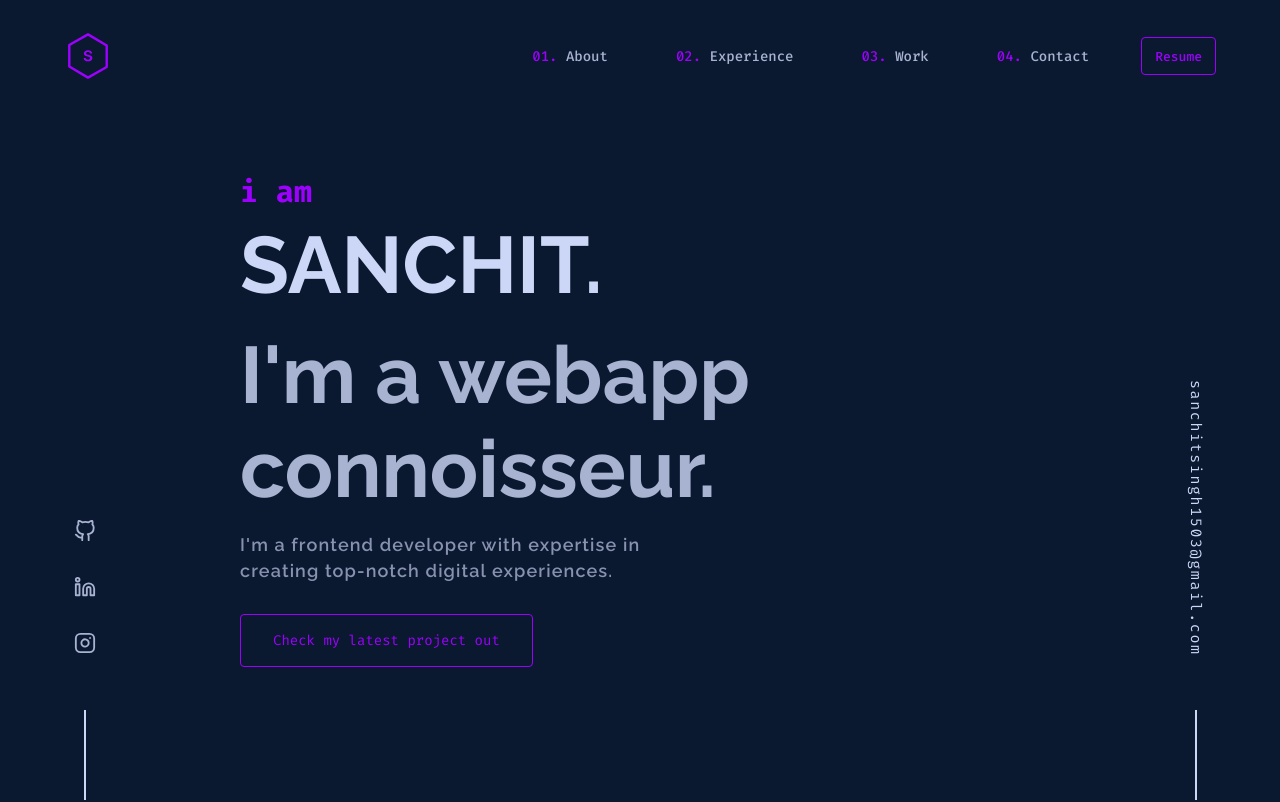
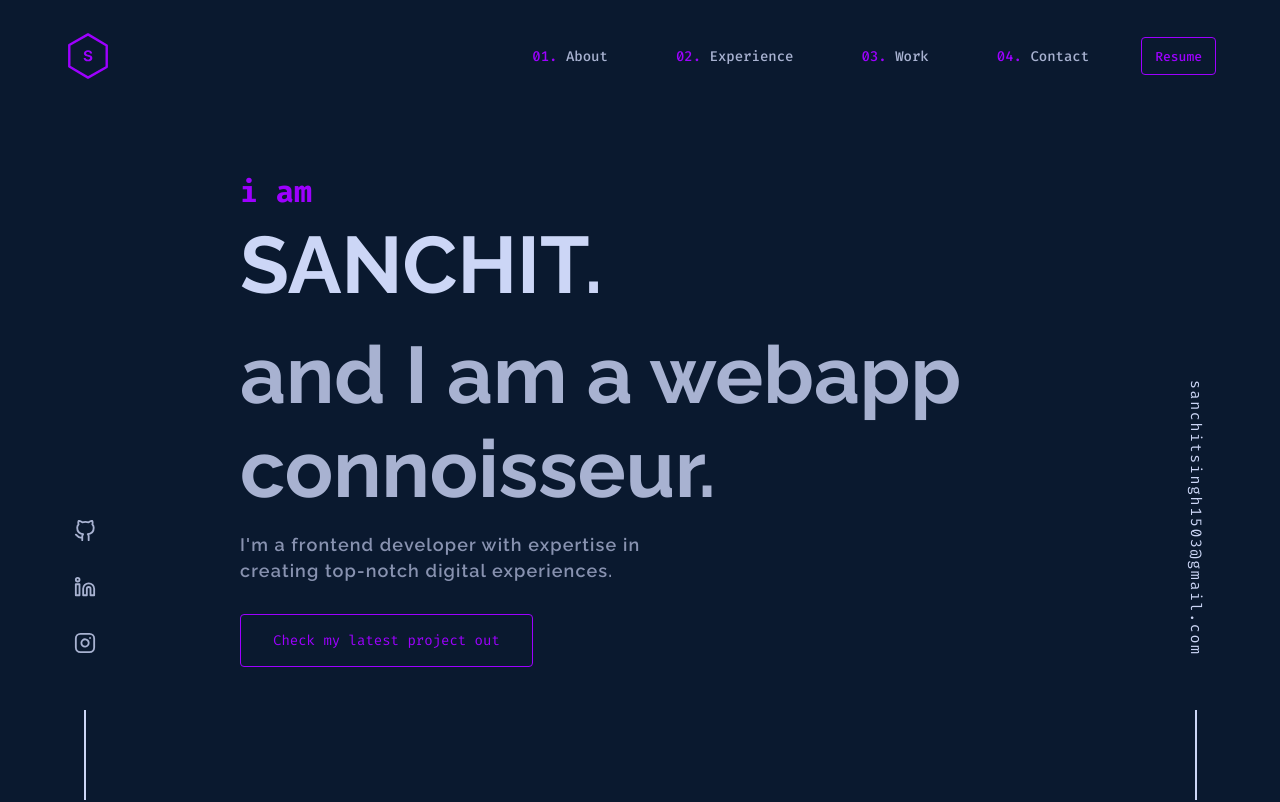
Before and after one commit to sanch1t/nextport, a Next.js app: page / in a window 1280 px wide. Shown: the top 802 px of the page. Built offline with nearby package versions, Linux system fonts and the light colour scheme.

Commit message:
Error handling

```diff
--- a/src/sections/Hero.tsx
+++ b/src/sections/Hero.tsx
@@ -41,7 +41,7 @@ function Hero() {
           delay: 1.05,
         }}
       >
-        I'm a webapp connoisseur.
+        and I am a webapp connoisseur.
       </motion.h3>
       <motion.p
         className="hero-text"
```
